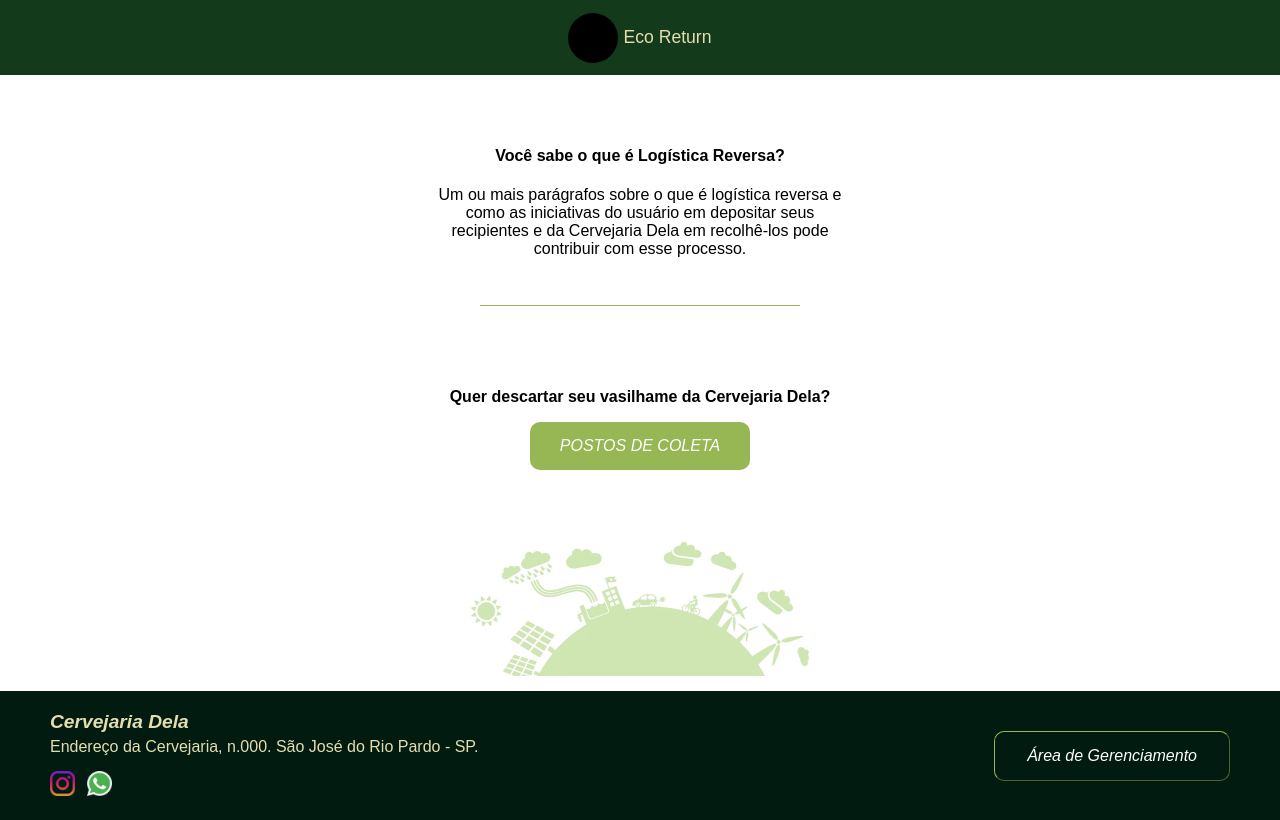
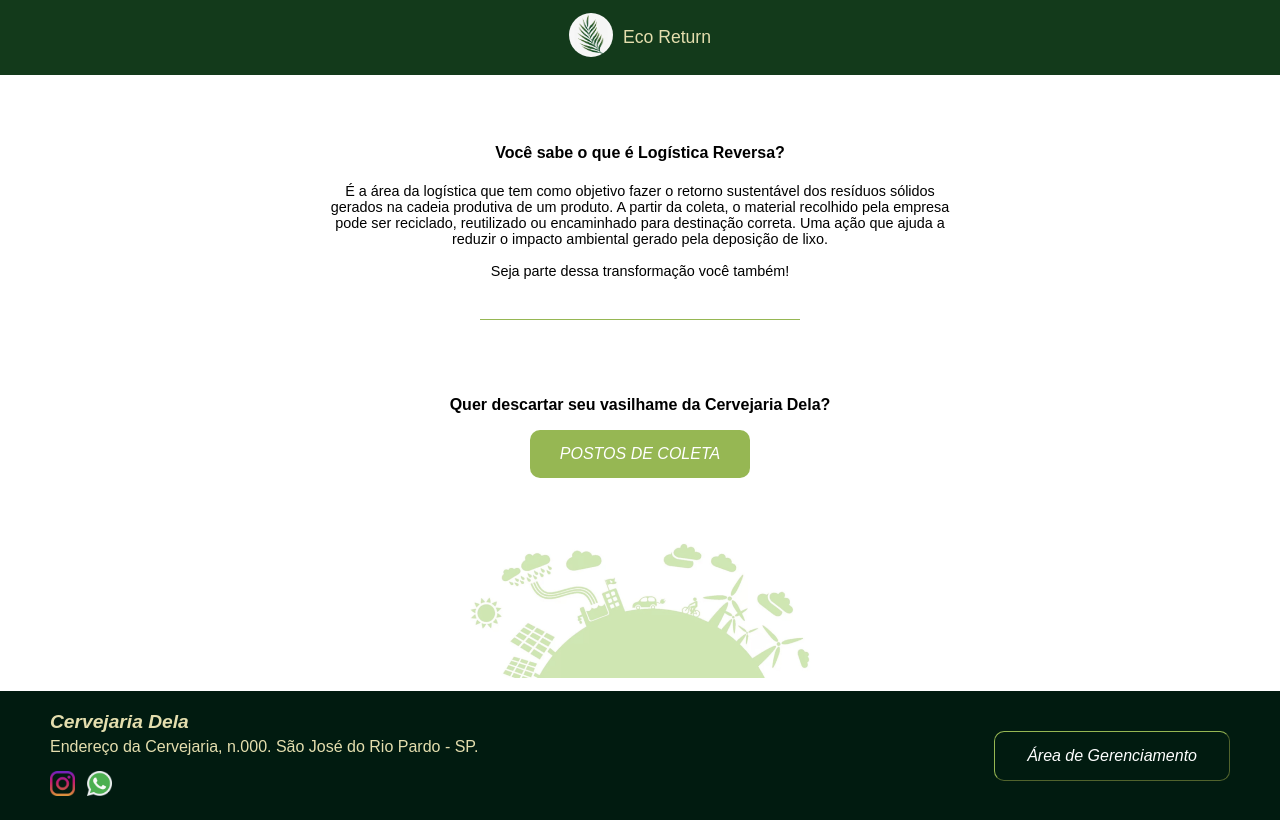
Before and after one commit to nmonalisa/Projeto_integrado_1, a website: page src/index.html in a window 1280 px wide. Drawn offline with nearby package versions, Linux system fonts and the light colour scheme.

Commit message:
acrescentei texto sobre logistica reversa

```diff
--- a/src/index.html
+++ b/src/index.html
@@ -12,7 +12,9 @@
 <body id="root">
     <!-- Início do Header -->
     <header id="header" class="header-postos">
-        <a href=""><div class="header-postos-logo"></div></a>
+        <a href="">
+            <div><img class="logo" src="./images/logo.png"/></div>
+          </a>
         <div>Eco Return</div>
     </header>
     <!-- Fim do Header -->
@@ -20,8 +22,13 @@
     <!-- Início do corpo -->
     <div class="container">
       <div class="main-text" align="center">
-        <h4>Você sabe o que é Logística Reversa?</h4>
-        <p>Um ou mais parágrafos sobre o que é logística reversa e </br> como as iniciativas do usuário em depositar seus </br> recipientes e da Cervejaria Dela em recolhê-los pode </br> contribuir com esse processo.</p>
+        <h4> Você sabe o que é Logística Reversa?</h4>
+        <p class="home-text">
+          É a área da logística que tem como objetivo fazer o retorno sustentável dos resíduos sólidos gerados na cadeia produtiva de um produto.
+          A partir da coleta, o material recolhido pela empresa pode ser reciclado, reutilizado ou encaminhado para destinação correta.
+          Uma ação que ajuda a reduzir o impacto ambiental gerado pela deposição de lixo.
+          <br>
+          <br>Seja parte dessa transformação você também!
       </div>
 
       <div class="stripe"></div>
--- a/src/pages/cadastro/style.css
+++ b/src/pages/cadastro/style.css
@@ -24,6 +24,13 @@
     margin-right: 5px;
     border-radius: 25px;
 }
+
+.logo {
+    width: 44px;
+    height: 44px;
+    margin-right:  10px;
+    border-radius: 22px;
+ }
 
 .main-container {
     margin-top: 50px;;
--- a/src/pages/lista_postos/style.css
+++ b/src/pages/lista_postos/style.css
@@ -24,6 +24,13 @@
     margin-right: 5px;
     border-radius: 25px;
 }
+
+.logo {
+    width: 44px;
+    height: 44px;
+    margin-right:  10px;
+    border-radius: 22px;
+ }
 
 .main-postos {
     display: flex;
--- a/src/pages/login/style.css
+++ b/src/pages/login/style.css
@@ -24,6 +24,13 @@
     margin-right: 5px;
     border-radius: 25px;
 }
+
+.logo {
+    width: 44px;
+    height: 44px;
+    margin-right:  10px;
+    border-radius: 22px;
+ }
 
 .main-container {
     margin-top: 50px;
--- a/src/pages/perfil_empresa/style.css
+++ b/src/pages/perfil_empresa/style.css
@@ -36,6 +36,13 @@
     height: 30px;
     width: 30px;
 }
+
+.logo {
+    width: 44px;
+    height: 44px;
+    margin-right:  10px;
+    border-radius: 22px;
+ }
 
 .main-empresa {
     width: 60%;
--- a/src/pages/perfil_posto/style.css
+++ b/src/pages/perfil_posto/style.css
@@ -36,6 +36,13 @@
     height: 30px;
     width: 30px;
 }
+
+.logo {
+    width: 44px;
+    height: 44px;
+    margin-right:  10px;
+    border-radius: 22px;
+ }
 
 .main-perfil-posto {
     width: 70%;
--- a/src/style.css
+++ b/src/style.css
@@ -21,14 +21,6 @@
     font-size: 1.1rem;
 }
 
-.header-postos-logo {
-    width: 50px;
-    height: 50px;
-    background-color: black;
-    margin-right: 5px;
-    border-radius: 25px;
-}
-
 .button {
     border: none;
     border-radius: 10px;
@@ -48,6 +40,18 @@
     justify-content: space-around;
     align-items: center;
     min-height: 77vh;
+}
+
+.home-text {
+    max-width: 50%;
+    font-size: 0.9rem;
+}
+
+.logo {
+   width: 44px;
+   height: 44px;
+   margin-right:  10px;
+   border-radius: 22px;
 }
 
 .stripe {
@@ -143,7 +147,13 @@
 }
 
 @media (max-width: 500px) {
+    .home-text {
+        max-width: 80%;
+    }
 }
 
 @media (max-width: 780px) {
+    .home-text {
+        max-width: 70%;
+    }
 }
```
Also changed, not shown: src/pages/cadastro/cadastro.html (+4 -2 lines), src/pages/lista_postos/postos.html (+3 -1 lines), src/pages/login/login.html (+4 -2 lines), src/pages/perfil_empresa/empresa.html (+1 -1 lines), src/pages/perfil_posto/perfil_posto.html (+1 -1 lines), src/images/images.jpeg (added), src/images/logo.jpeg (added), src/images/logo.png (added), src/images/png-clipart-leaf-green-and-yellow-leaf-background-green-leaf-leaf-vegetable-leaf.png (added), 2 other files.
